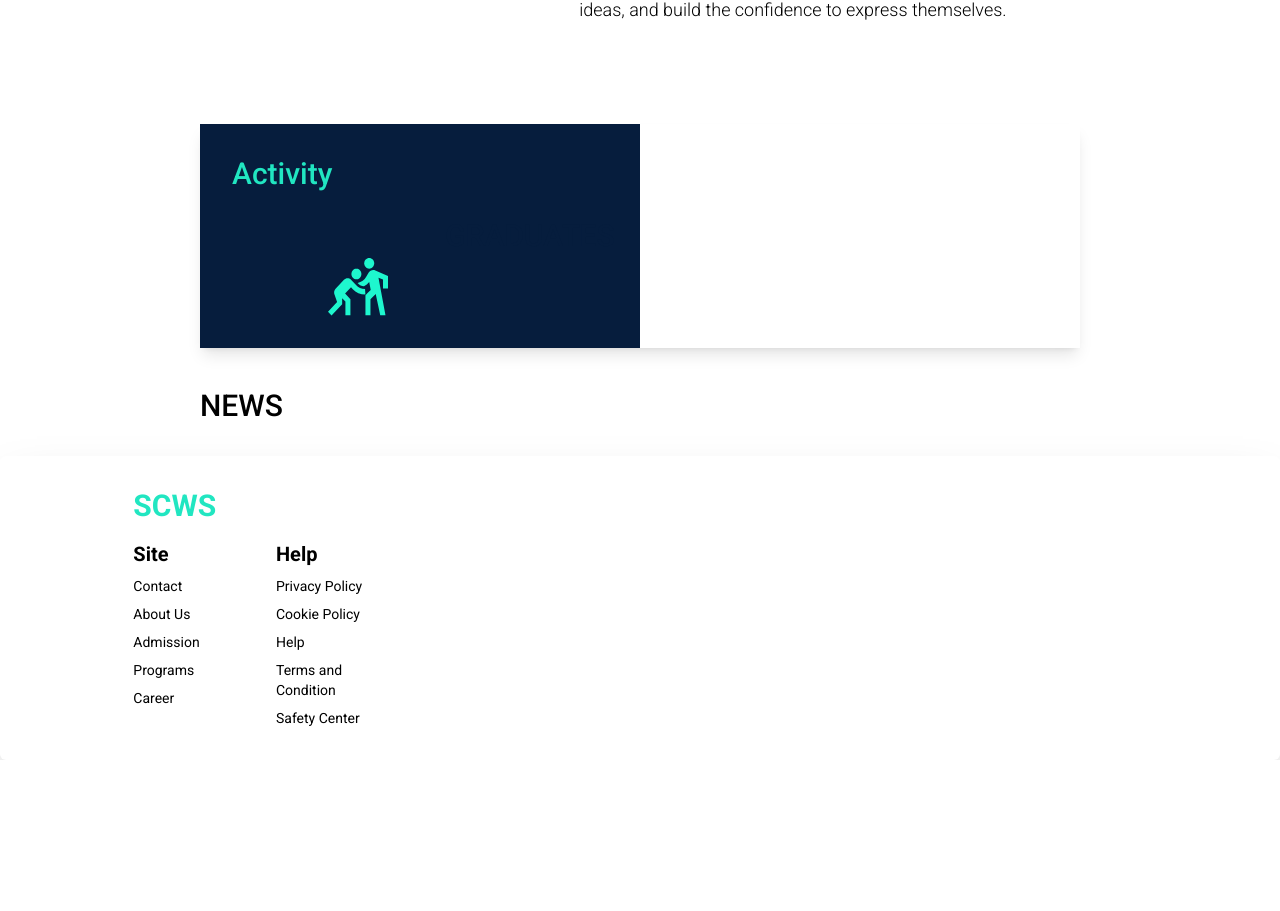
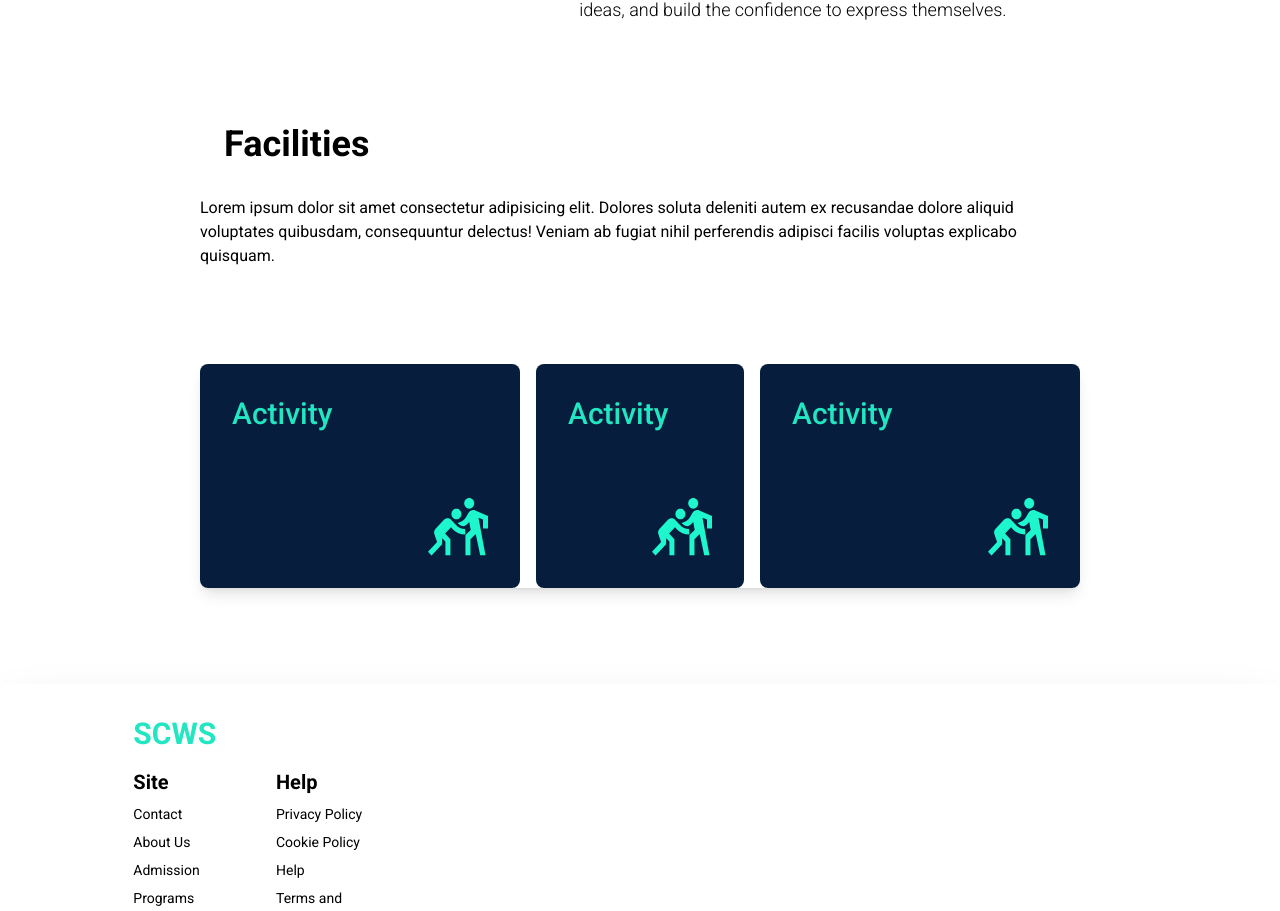
Before and after one commit to anggakharisma/scws, a Next.js app: page / in a window 1280 px wide. Shown: the part 1138-2049 px from the top of the page. Before the commit the page ends 1898 px from the top, so only its background shows below. Built offline with nearby package versions, Linux system fonts and the light colour scheme; no server answers.

Commit message:
chore: sync

```diff
--- a/src/app/(main)/login/LinkItem.tsx
+++ b/src/app/(main)/login/LinkItem.tsx
@@ -16,4 +16,4 @@ const LinkItem = ({ name, href }: { name: string, href: string }) => {
   >{name}</Link>
 }
 
-      export default LinkItem;
+export default LinkItem;
--- a/src/app/(main)/page.tsx
+++ b/src/app/(main)/page.tsx
@@ -1,7 +1,23 @@
 import Activity from "@/app/assets/icons/activity.svg";
 import Hero from "@/app/assets/images/hero.jpg";
 import Ignite from "@/app/assets/images/ignites.jpg";
+import clsx from "clsx";
 import Image from "next/image";
+
+const Circle = ({ size, color }: { size: number, color: string }) => {
+  console.log(size)
+  console.log(
+    `w-${size} h-${size}`,
+  )
+  return (
+    <div className={clsx(
+      'rounded-full',
+      `w-${size} h-${size}`,
+      `${color}`,
+    )}>
+    </div>
+  )
+}
 
 // !TODO: add some animation on load and hover on activity card
 export default function Home() {
@@ -87,12 +103,37 @@ export default function Home() {
         </div>
       </div>
 
+
+
+      <div className="w-11/12 mx-auto my-24">
+        <div className="flex gap-4 items-center my-4 mb-8">
+          <div className="flex flex-col gap-2">
+            <div className="flex gap-1">
+              <Circle size={4} color="bg-primary" />
+              <Circle size={4} color="bg-secondary" />
+              <Circle size={4} color="bg-secondary" />
+            </div>
+            <div className="flex gap-1">
+              <div className="grow"></div>
+              <Circle size={4} color="bg-primary" />
+              <Circle size={4} color="bg-secondary" />
+            </div>
+          </div>
+          <h1 className="text-4xl font-extrabold">
+            Facilities
+          </h1>
+
+        </div>
+
+        <p>Lorem ipsum dolor sit amet consectetur adipisicing elit. Dolores soluta deleniti autem ex recusandae dolore aliquid voluptates quibusdam, consequuntur delectus! Veniam ab fugiat nihil perferendis adipisci facilis voluptas explicabo quisquam.</p>
+
+      </div>
+
       {
         // Info Section
       }
-      <div className="w-11/12 mx-auto shadow-lg bg-white">
-        <div className="md-0 md:mt-24 gap-0 w min-w-40 mb-10 grid md:grid-cols-2 grid-cols-1 lg:grid-cols-4 justify-between items-center relative">
-          <div className="p-8 bg-secondary min-h-56 flex flex-col justify-between transition-all hover:cursor-pointer">
+      <div className="w-11/12 mb-24 mx-auto shadow-lg rounded-lg flex flex-wrap gap-4">
+        <div className="p-8 bg-secondary min-h-56 flex flex-col justify-between transition-all hover:cursor-pointer rounded-lg basis-80">
           <h3 className="text-primary font-medium md:text-3xl text-xl">
             Activity
           </h3>
@@ -105,20 +146,32 @@ export default function Home() {
           />
         </div>
 
-
-          <div className="p-8 bg-secondary min-h-56 flex justify-center items-center hover:cursor-pointer">
-            <h3 className="text-secondary font-medium md:text-3xl text-xl">
-              GRADUATES
+        <div className="p-8 bg-secondary min-h-56 flex flex-col justify-between transition-all hover:cursor-pointer rounded-lg flex-1">
+          <h3 className="text-primary font-medium md:text-3xl text-xl">
+            Activity
           </h3>
-          </div>
-        </div>
+          <Image
+            className="self-end items-end"
+            src={Activity}
+            width={60}
+            height={60}
+            alt="activity icon"
+          />
         </div>
 
-      <div className="w-11/12 mx-auto">
-        <h1 className="text-4xl lg:text-3xl w-full lg:w-4/6 font-medium mb-8">
-          NEWS
-        </h1>
-        <p></p>
+        <div className="p-8 bg-secondary min-h-56 flex flex-col justify-between transition-all hover:cursor-pointer rounded-lg basis-80">
+          <h3 className="text-primary font-medium md:text-3xl text-xl">
+            Activity
+          </h3>
+          <Image
+            className="self-end items-end"
+            src={Activity}
+            width={60}
+            height={60}
+            alt="activity icon"
+          />
+        </div>
+
       </div>
     </div>
   );
--- a/src/app/(user)/portals/dashboard/Items.tsx
+++ b/src/app/(user)/portals/dashboard/Items.tsx
@@ -1,9 +1,9 @@
 "use client";
 import { Info, Warning } from "@mui/icons-material";
 import { Divider, Grid2, Link, Stack, Typography } from "@mui/material";
-import Alert from'@mui/material/Alert';
-import Card from'@mui/material/Card';
-import CardContent from'@mui/material/CardContent';
+import Alert from '@mui/material/Alert';
+import Card from '@mui/material/Card';
+import CardContent from '@mui/material/CardContent';
 
 export default function DashboardItems() {
   return (
@@ -26,7 +26,7 @@ export default function DashboardItems() {
         my: 2,
         mb: 4
       }} />
-      <Grid2 container spacing={8} rowSpacing={4}>
+      <Grid2 container spacing={4} rowSpacing={4}>
         <Grid2 size={4}>
           <Card sx={{ minWidth: 275 }}>
             <CardContent>
@@ -48,7 +48,6 @@ export default function DashboardItems() {
             </CardContent>
           </Card>
         </Grid2>
-
       </Grid2>
     </>
   )
--- a/src/app/(user)/portals/dashboard/page.tsx
+++ b/src/app/(user)/portals/dashboard/page.tsx
@@ -5,6 +5,7 @@ import DashboardItems from "./Items";
 export default async function DashboardPage() {
   const supabase = await createClient()
   const user = await supabase.auth.getUser()
+
   console.log(user.data!.user?.id)
   return (
     <Container>
--- a/src/app/(user)/portals/report/page.tsx
+++ b/src/app/(user)/portals/report/page.tsx
@@ -1,9 +1,12 @@
-import { Container, Typography } from "@mui/material";
+import { Container, Table, Typography } from "@mui/material";
 
 export default async function DashboardPage() {
   return (
     <Container>
-      <Typography>Report Page</Typography>
+      <Typography variant="h5">Report Page</Typography>
+      <Typography variant="body1">Lorem ipsum dolor, sit amet consectetur adipisicing elit. Enim inventore explicabo illo soluta, quisquam eaque vero dicta est ex cumque repudiandae id aperiam laborum alias ratione, quasi iusto labore amet!</Typography>
+      <Table>
+      </Table>
     </Container>
   )
 }
--- a/src/db/sync.ts
+++ b/src/db/sync.ts
@@ -1,6 +1,6 @@
 import { createClient } from '@supabase/supabase-js'
 import { db } from '.'
-import { rolesUserTable, usersTable } from './schema'
+import { rolesUserTable, userSchema } from './schema'
 
 const syncSupabase = async () => {
     const supabase = createClient(process.env.NEXT_PUBLIC_SUPABASE_URL!, process.env.SERVICE_ROLE!, {
@@ -18,7 +18,7 @@ syncSupabase().then(async d => {
 
     supabaseUsers.data.users.forEach(async user => {
         if (user.id && user.email) {
-            await db.insert(usersTable).values({
+            await db.insert(userSchema).values({
                 supabase_id: user.id,
                 email: user.email,
             }).onConflictDoNothing()
```
Also changed, not shown: src/db/schema.ts (+21 -15 lines). Lines whose indentation alone changed are shown as unchanged.
